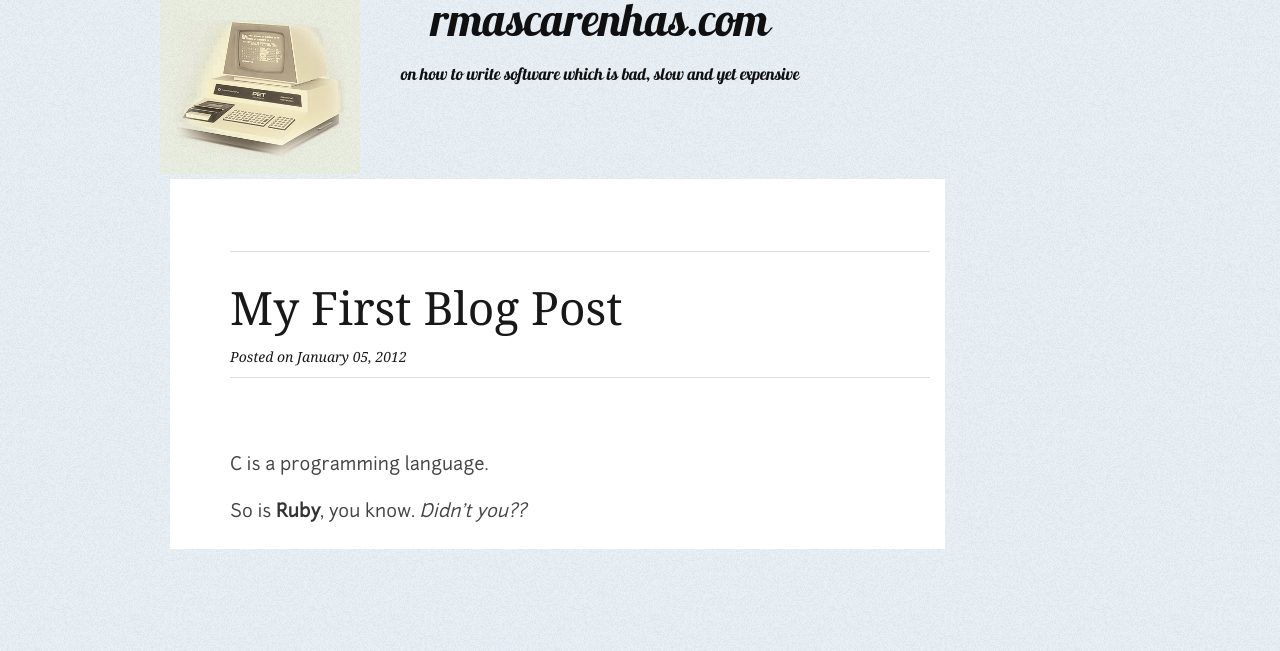
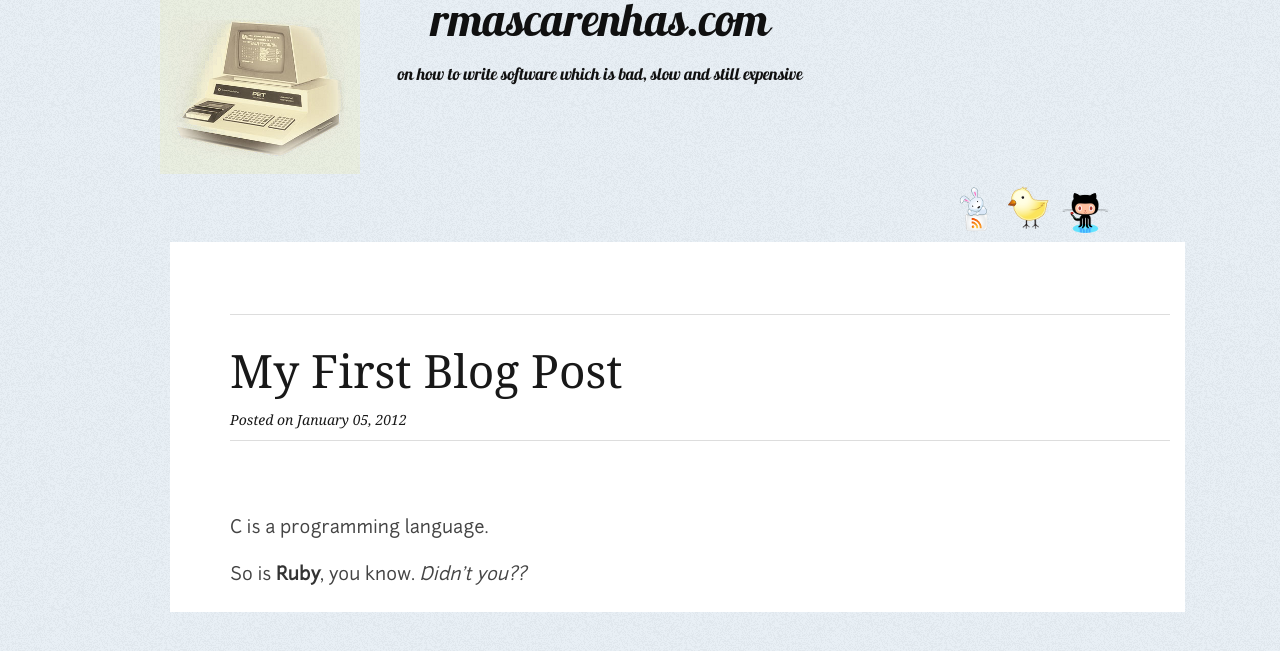
Before and after one commit to rmascarenhas/rmascarenhas.github.com, a Jekyll site: the page built from _posts/2012-01-05-my-first-blog-post.markdown, in a window 1280 px wide. Shown: the top 651 px of the page. Built offline with Jekyll 4.4.1, drawn with Linux system fonts in a browser that asks for light colours; nearby versions of some CDN libraries.

Commit message:
Social icons

```diff
--- a/_layouts/post.html
+++ b/_layouts/post.html
@@ -49,12 +49,18 @@
 
             <div class="nine columns omega">
                 <h1 class="fancy">rmascarenhas.com</h1>
-                <h5 class="fancy">on how to write software which is bad, slow and yet expensive</h1>
+                <h5 class="fancy">on how to write software which is bad, slow and still expensive</h1>
             </div>
 
         </div>
 
-        <div class="twelve columns offset-by-one main_content">
+        <div class="sixteen columns right">
+            <a href="/rss.xml"><img src="/images/rss.png" /></a>
+            <a href="http://twitter.com/rmascarenhasc"><img src="/images/twitter.png" /></a>
+            <a href="http://github.com/rmascarenhas"><img src="/images/gh.png" /></a>
+        </div>
+
+        <div class="sixteen columns offset-by-one main_content">
             <div id="space"></div>
             <hr />
             <h1>{{ page.title }}</h1>
--- a/stylesheets/rmascarenhas.css
+++ b/stylesheets/rmascarenhas.css
@@ -56,6 +56,10 @@ h1,h2,h3,h4,h5 {
     color: #101010;
 }
 
+.right {
+    text-align: right;
+}
+
 .main_content {
 	background-color: #fff;
 	width: 925px;
```
Also changed, not shown: atom.xml (added, +31 -0 lines), index.html (+17 -9 lines), rss.xml (added, +27 -0 lines), images/gh.png (added), images/rss.png (added), images/twitter.png (added), 8 other files.
